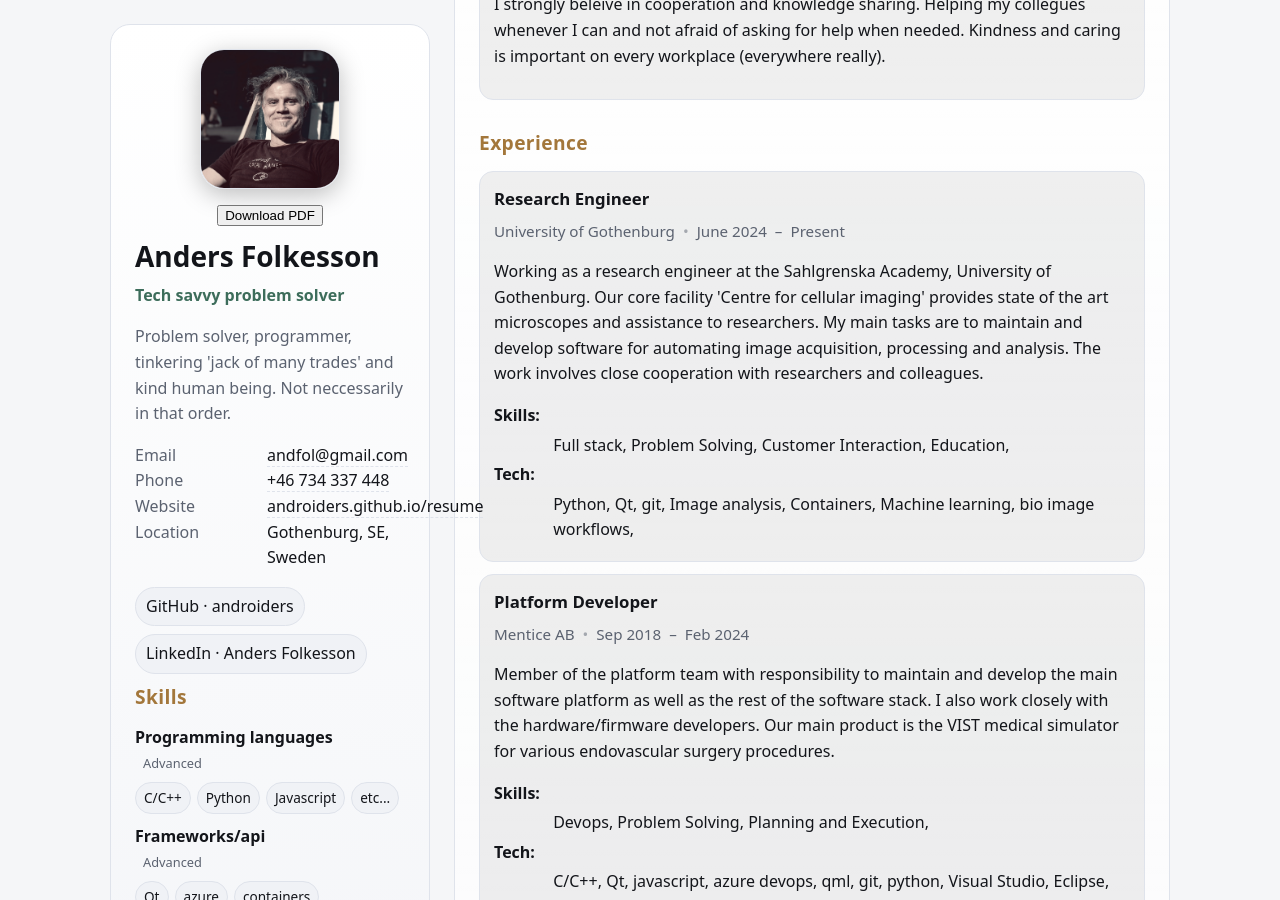
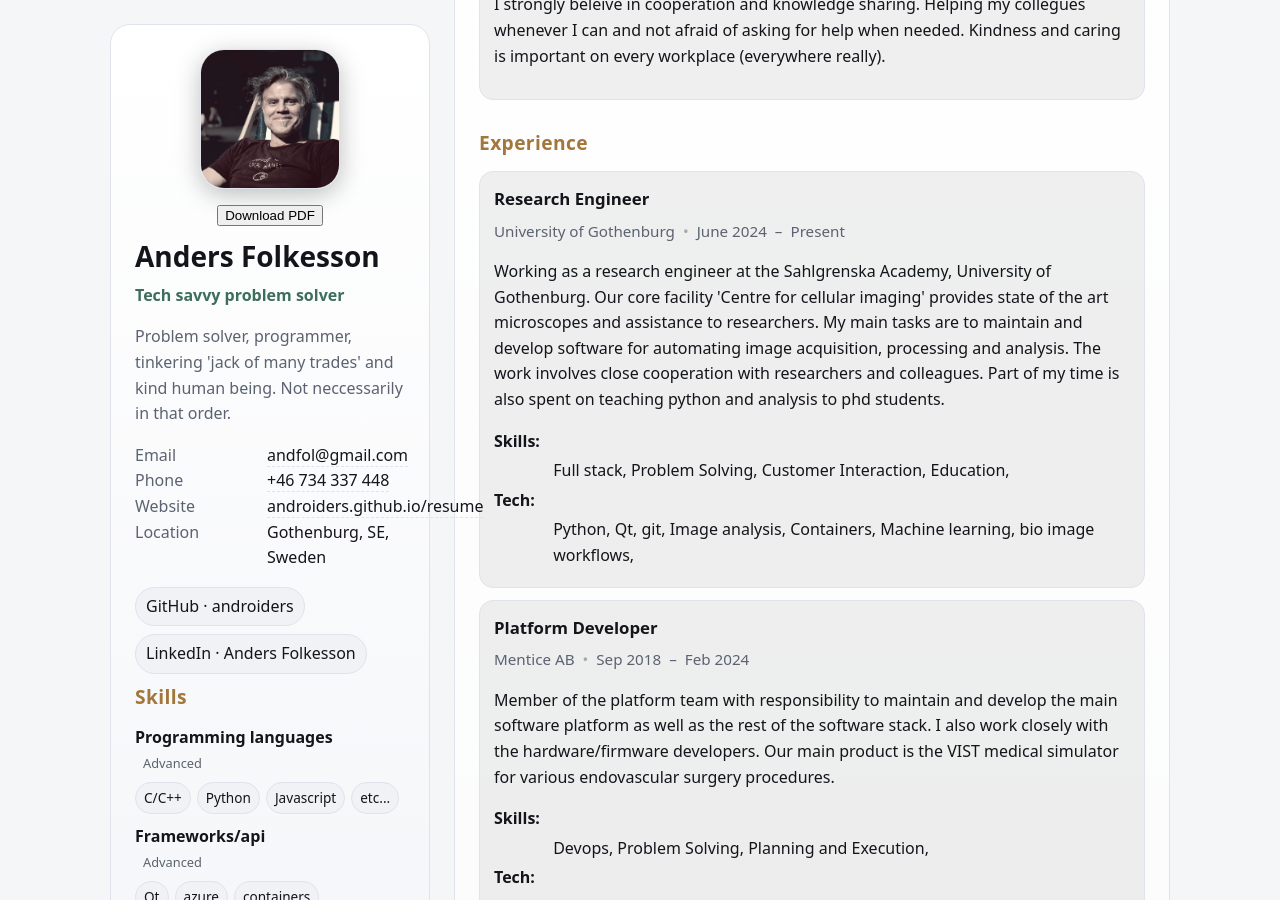
Before and after one commit to androiders/androiders.github.io, a Jekyll site: the page built from resume.md, in a window 1280 px wide and 900 px high, scrolled down 511 px. Built offline with Jekyll 4.4.1, drawn with Linux system fonts in a browser that asks for light colours.

Commit message:
Update resume.json

```diff
--- a/_data/resume.json
+++ b/_data/resume.json
@@ -81,7 +81,7 @@
             "startDate":"June 2024",
             "endDate":"Present",
             "position": "Research Engineer",
-            "summary":"Working as a research engineer at the Sahlgrenska Academy, University of Gothenburg. Our core facility 'Centre for cellular imaging' provides state of the art microscopes and assistance to researchers. My main tasks are to maintain and develop software for automating image acquisition, processing and analysis. The work involves close cooperation with researchers and colleagues.",
+            "summary":"Working as a research engineer at the Sahlgrenska Academy, University of Gothenburg. Our core facility 'Centre for cellular imaging' provides state of the art microscopes and assistance to researchers. My main tasks are to maintain and develop software for automating image acquisition, processing and analysis. The work involves close cooperation with researchers and colleagues. Part of my time is also spent on teaching python and analysis to phd students.",
             "tech":["Python"," Qt"," git"," Image analysis"," Containers", " Machine learning"," bio image workflows"],
             "highlights":["Full stack", " Problem Solving"," Customer Interaction", " Education"]
         },
```
